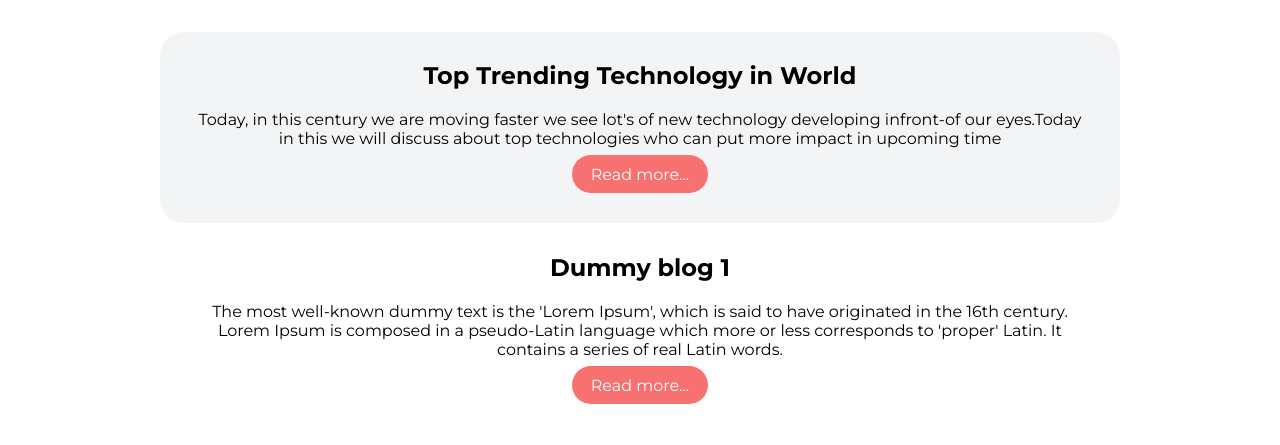
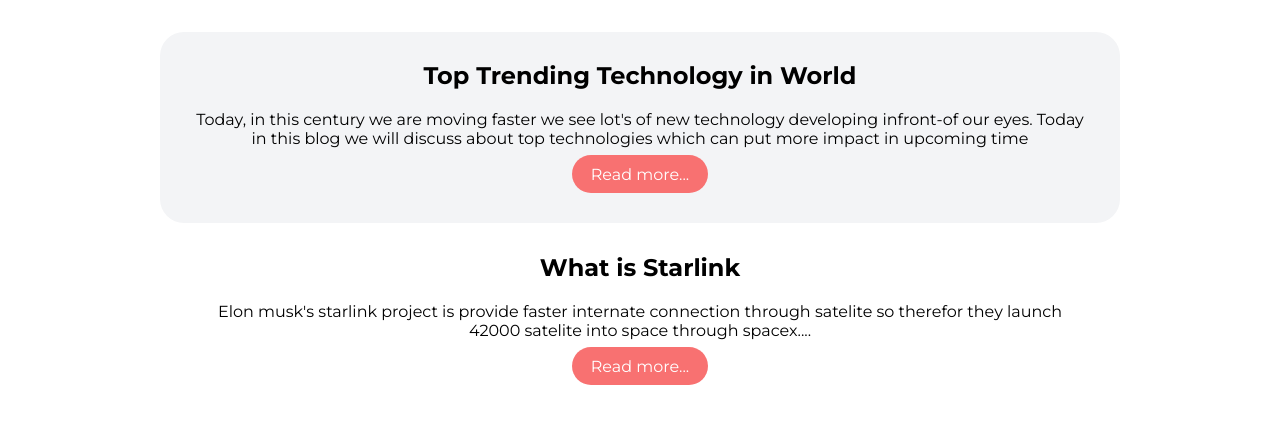
Before and after one commit to manojncsoni007/Portfolio, a plain HTML site: page blogs.html in a window 1280 px wide. Shown: the part 483-928 px from the top of the page. Drawn offline with Linux system fonts and the light colour scheme.

Commit message:
blog added

```diff
--- a/blogs.html
+++ b/blogs.html
@@ -28,7 +28,7 @@
         <div>
             <h1>Top Trending Technology in World</h1>
             <p>
-                Today, in this century we are moving faster we see lot's of new technology developing infront-of our eyes.Today in this we will discuss about top technologies who can put more impact in upcoming time
+                Today, in this century we are moving faster we see lot's of new technology developing infront-of our eyes. Today in this blog we will discuss about top technologies which can put more impact in upcoming time
             </p>
             <div>
                 <a class="link link-primary" href="https://manojsoni.hashnode.dev/top-technologies-which-can-impact-lot-in-upcoming-future">Read more...</a>
@@ -38,12 +38,10 @@
 
     <section class="section">
         <div>
-            <h1>Dummy blog 1</h1>
-            <p>
-                The most well-known dummy text is the 'Lorem Ipsum', which is said to have originated in the 16th century. Lorem Ipsum is composed in a pseudo-Latin language which more or less corresponds to 'proper' Latin. It contains a series of real Latin words.
-            </p>
+            <h1>What is Starlink</h1>
+            <p>Elon musk's starlink project is provide faster internate connection through satelite so therefor they launch 42000 satelite into space through spacex....</p>
             <div>
-                <a class="link link-primary" href="dummy-blog.html">Read more...</a>
+                <a class="link link-primary" href="https://manojsoni.hashnode.dev/what-is-starlink">Read more...</a>
             </div>
         </div>
     </section>
```
